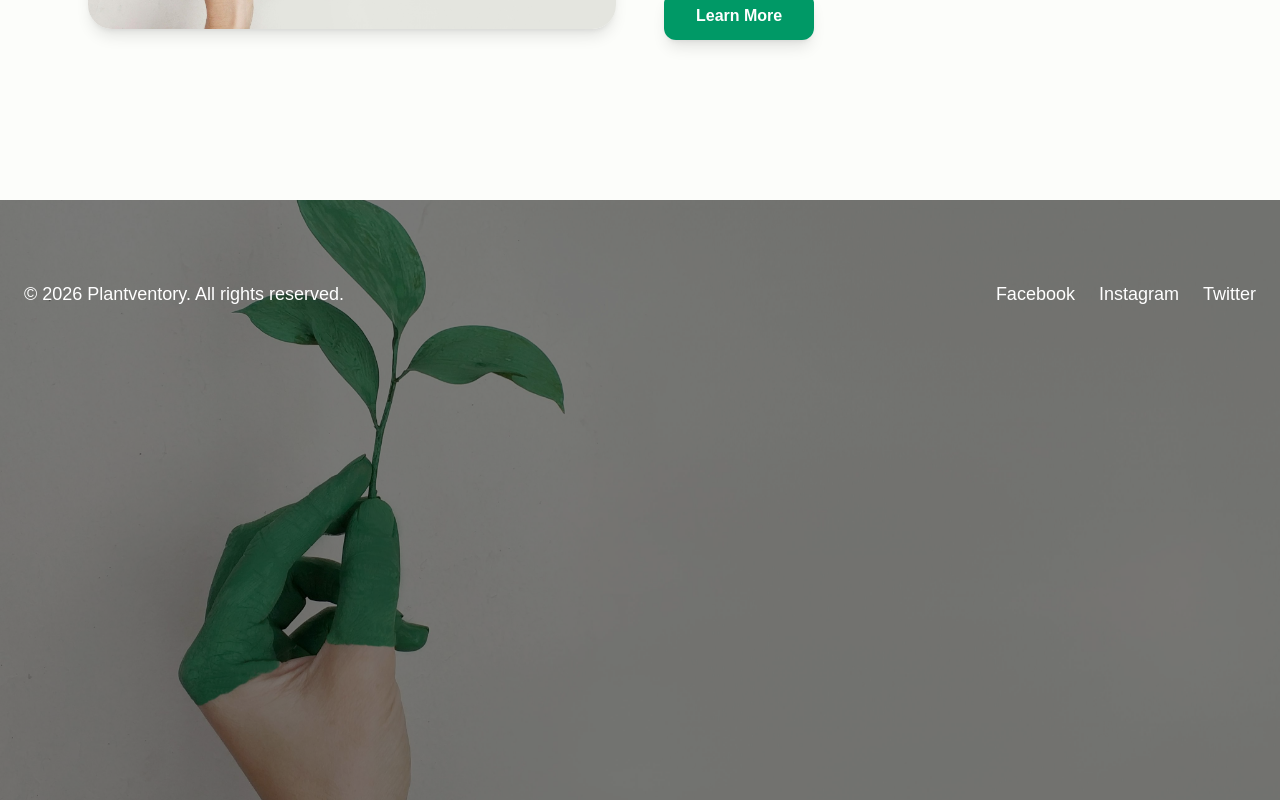
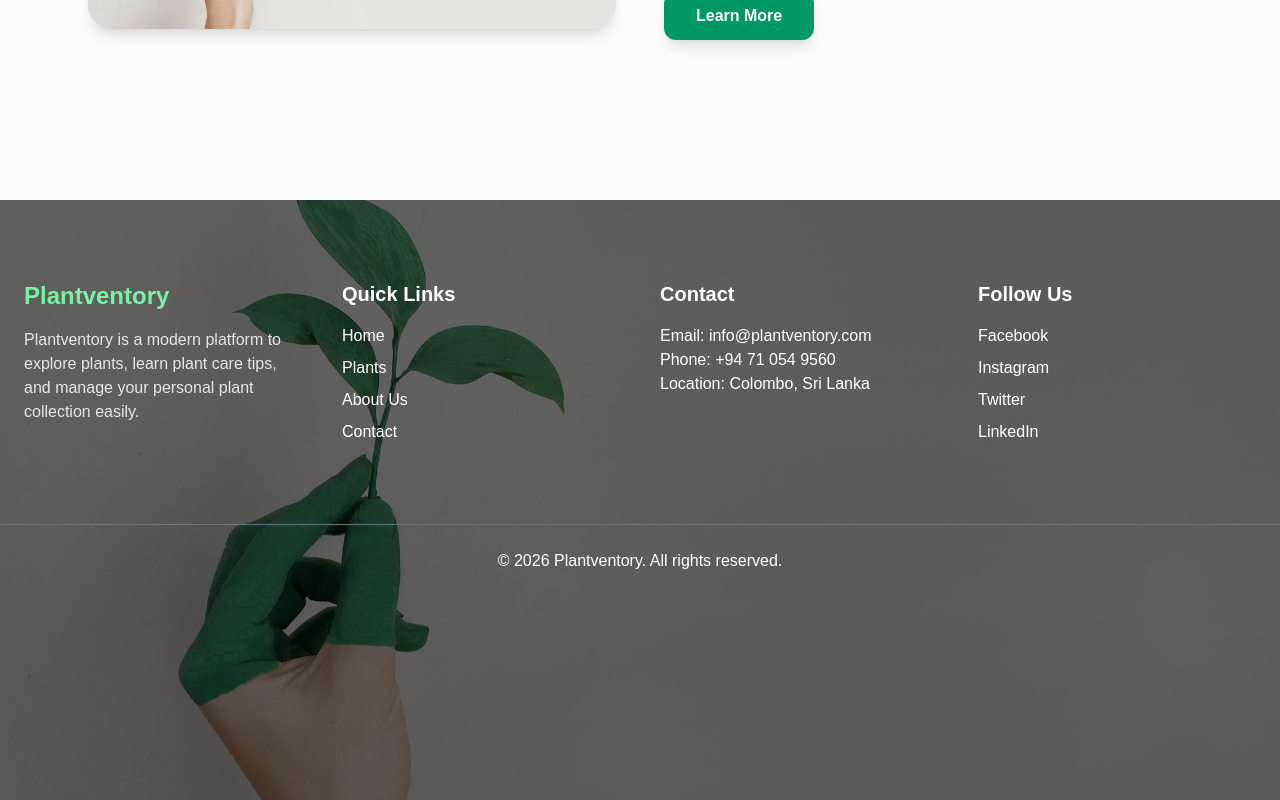
Before and after one commit to yasarahasini/plant-ventory, a Next.js app in the folder frontend/: page / in a window 1280 px wide. Shown: the part 1673-2473 px from the top of the page. Built offline with nearby package versions, Linux system fonts and the light colour scheme.

Commit message:
update pages

```diff
--- a/frontend/app/components/footer.tsx
+++ b/frontend/app/components/footer.tsx
@@ -7,12 +7,60 @@ const Footer: React.FC = () => {
       style={{ backgroundImage: "url('/home.jpg')" }}
     >
 
-      <div className="absolute inset-0 bg-black/50"></div>
+      <div className="absolute inset-0 bg-black/60"></div>
 
-      <div className="relative max-w-7xl mx-auto px-6 py-20 flex flex-col md:flex-row justify-between items-center">
-        <p className="text-lg">© 2026 Plantventory. All rights reserved.</p>
+      <div className="relative max-w-7xl mx-auto px-6 py-20 grid grid-cols-1 md:grid-cols-4 gap-10">
 
-        <div className="flex space-x-6 mt-6 md:mt-0 text-lg">
+
+        <div>
+          <h3 className="text-2xl font-semibold mb-4 text-green-300">
+            Plantventory
+          </h3>
+          <p className="text-gray-200">
+            Plantventory is a modern platform to explore plants, learn plant
+            care tips, and manage your personal plant collection easily.
+          </p>
+        </div>
+
+
+        <div>
+          <h3 className="text-xl font-semibold mb-4">Quick Links</h3>
+          <ul className="space-y-2">
+            <li>
+              <a href="/" className="hover:text-green-300 transition">
+                Home
+              </a>
+            </li>
+            <li>
+              <a href="/plants" className="hover:text-green-300 transition">
+                Plants
+              </a>
+            </li>
+            <li>
+              <a href="/about" className="hover:text-green-300 transition">
+                About Us
+              </a>
+            </li>
+            <li>
+              <a href="/contact" className="hover:text-green-300 transition">
+                Contact
+              </a>
+            </li>
+          </ul>
+        </div>
+
+
+        <div>
+          <h3 className="text-xl font-semibold mb-4">Contact</h3>
+          <p>Email: info@plantventory.com</p>
+          <p>Phone: +94 71 054 9560</p>
+          <p>Location: Colombo, Sri Lanka</p>
+        </div>
+
+
+        <div>
+          <h3 className="text-xl font-semibold mb-4">Follow Us</h3>
+          <div className="flex flex-col space-y-2">
             <a href="#" className="hover:text-green-300 transition">
               Facebook
             </a>
@@ -22,7 +70,16 @@ const Footer: React.FC = () => {
             <a href="#" className="hover:text-green-300 transition">
               Twitter
             </a>
+            <a href="#" className="hover:text-green-300 transition">
+              LinkedIn
+            </a>
           </div>
+        </div>
+      </div>
+
+
+      <div className="relative border-t border-gray-500 text-center py-6">
+        <p>© 2026 Plantventory. All rights reserved.</p>
       </div>
     </footer>
   );
```
Lines whose indentation alone changed are shown as unchanged.
